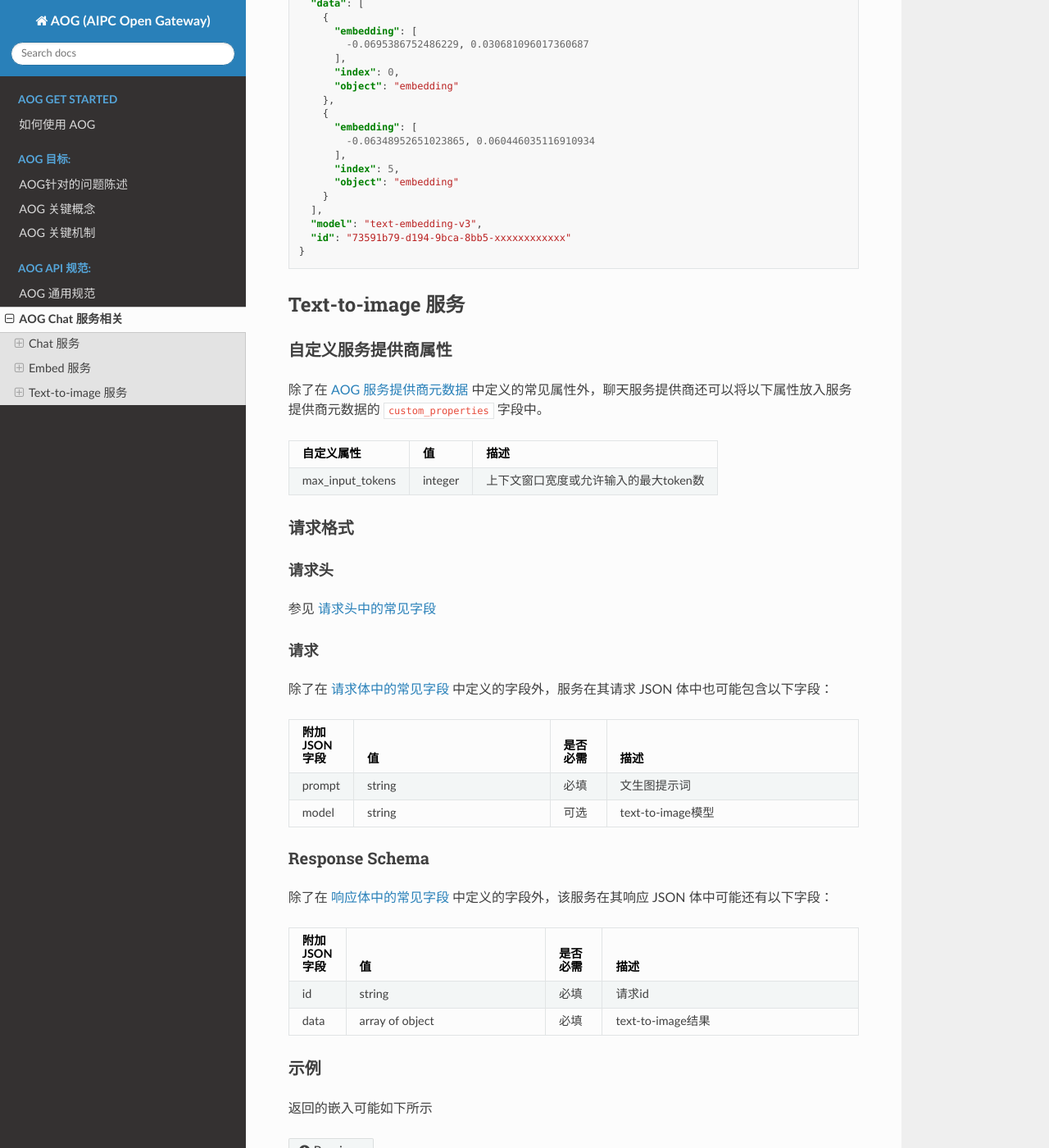
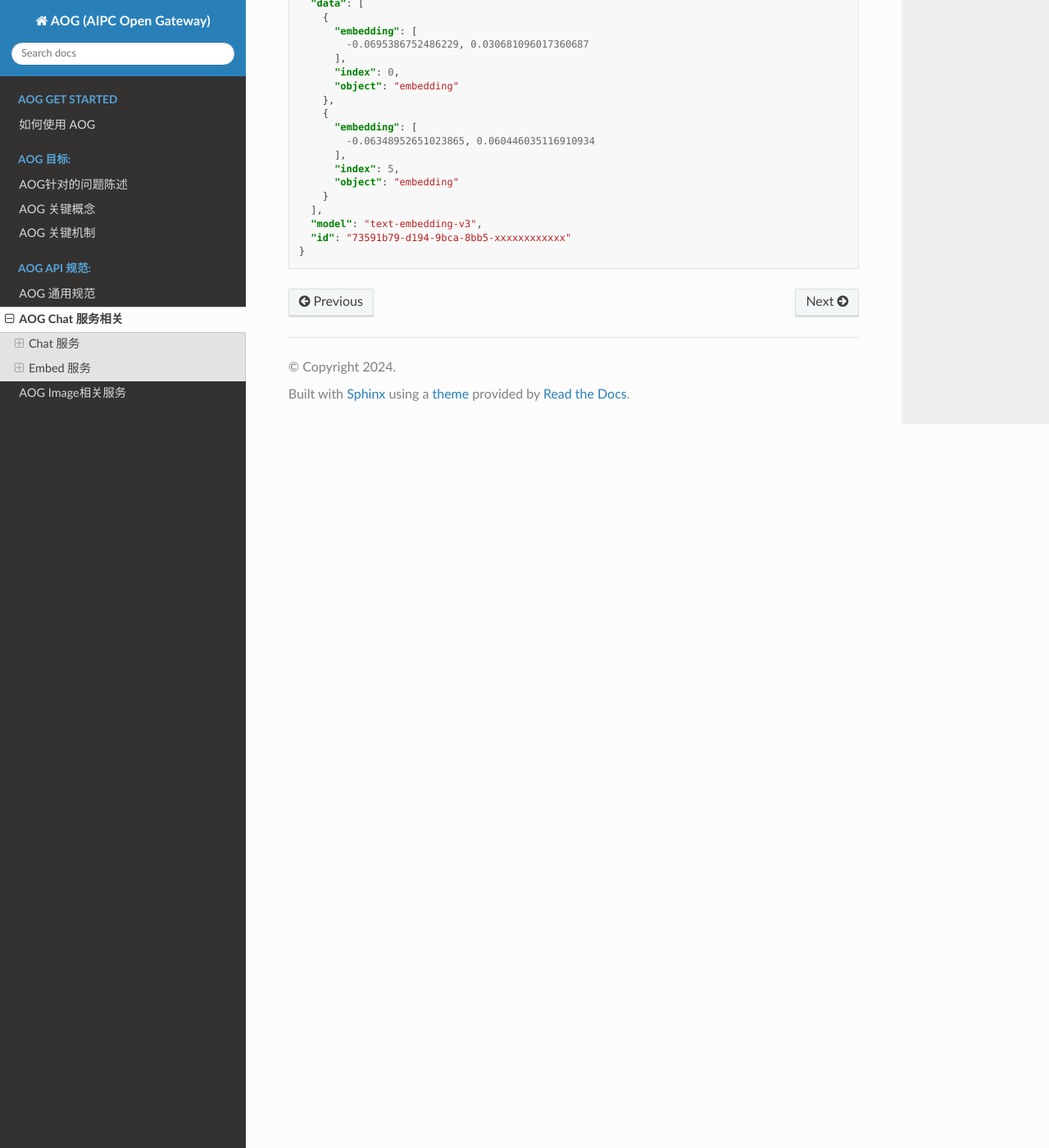
Before and after one commit to ligjn/aog, a Sphinx documentation site: the page built from docs/zh-cn/source/service_specs/chat.rst, in a window 1280 px wide and 1400 px high, scrolled down 3095 px. Shown: the whole window at 82% size. Built offline with Sphinx 7.4.7 and the Read the Docs theme 3.1.0, drawn with Linux system fonts in a browser that asks for light colours.

```diff
--- a/docs/zh-cn/source/index.rst
+++ b/docs/zh-cn/source/index.rst
@@ -31,3 +31,4 @@ AOG (AIPC Open Gateway)
 
    aog规范
    service_specs/chat
+   service_specs/image
--- a/docs/zh-cn/source/service_specs/chat.rst
+++ b/docs/zh-cn/source/service_specs/chat.rst
@@ -241,91 +241,3 @@ Response Schema
       "model": "text-embedding-v3",
       "id": "73591b79-d194-9bca-8bb5-xxxxxxxxxxxx"
     }
-
-
-
-Text-to-image 服务
-=====================
-
-
-自定义服务提供商属性
---------------------------------------------
-
-除了在 :ref:`Metadata of AOG Service
-Provider` 中定义的常见属性外，聊天服务提供商还可以将以下属性放入服务提供商元数据的 ``custom_properties`` 字段中。
-
-.. list-table::
-   :header-rows: 1
-
-   * - 自定义属性
-     - 值
-     - 描述
-   * - max_input_tokens
-     - integer
-     - 上下文窗口宽度或允许输入的最大token数
-
-请求格式
---------------------------------------------
-
-请求头
-___________
-
-参见 :ref:`Common Fields in Header of Request`
-
-请求
-______________
-
-除了在 :ref:`Common Fields in Request Body` 中定义的字段外，服务在其请求 JSON 体中也可能包含以下字段：
-
-.. list-table::
-   :header-rows: 1
-   :widths: 10 35 10 45
-
-   * - 附加 JSON 字段
-     - 值
-     - 是否必需
-     - 描述
-   * - prompt
-     - string
-     - 必填
-     - 文生图提示词
-   * - model
-     - string
-     - 可选
-     - text-to-image模型
-
-
-Response Schema
---------------------------------------------
-
-除了在 :ref:`Common Fields in Response Body` 中定义的字段外，该服务在其响应 JSON 体中可能还有以下字段：
-
-.. list-table::
-   :header-rows: 1
-   :widths: 10 35 10 45
-
-   * - 附加 JSON 字段
-     - 值
-     - 是否必需
-     - 描述
-   * - id
-     - string
-     - 必填
-     - 请求id
-   * - data
-     - array of object
-     - 必填
-     - text-to-image结果
-
-示例
-----------------
-
-返回的嵌入可能如下所示
-
-.. code-block:: json
-    {
-    "data": {
-        "url": "https://dashscope-result-wlcb-acdr-1.oss-cn-wulanchabu-acdr-1.aliyuncs.com/1d/4e/20250319/b0fe3396/018c4baa-9f42-4946-8750-14a9fa74e1af885741332.png?Expires=1742442524&OSSAccessKeyId=<Your Access Key Id>&Signature=<Your Signature>"
-            },
-    "id": "ab967cd8-392f-90d9-a2b2-92bf1792cd7f"
-    }
--- a/docs/zh-cn/source/service_specs/text_to_image.rst
+++ b/docs/zh-cn/source/service_specs/image.rst
@@ -118,6 +118,7 @@ ______________
     }
 
 返回响应二
+
 .. code-block:: json
 
     {
```
Also changed, not shown: other parts of docs/zh-cn/source/service_specs/image.rst (+2 -2 lines).
